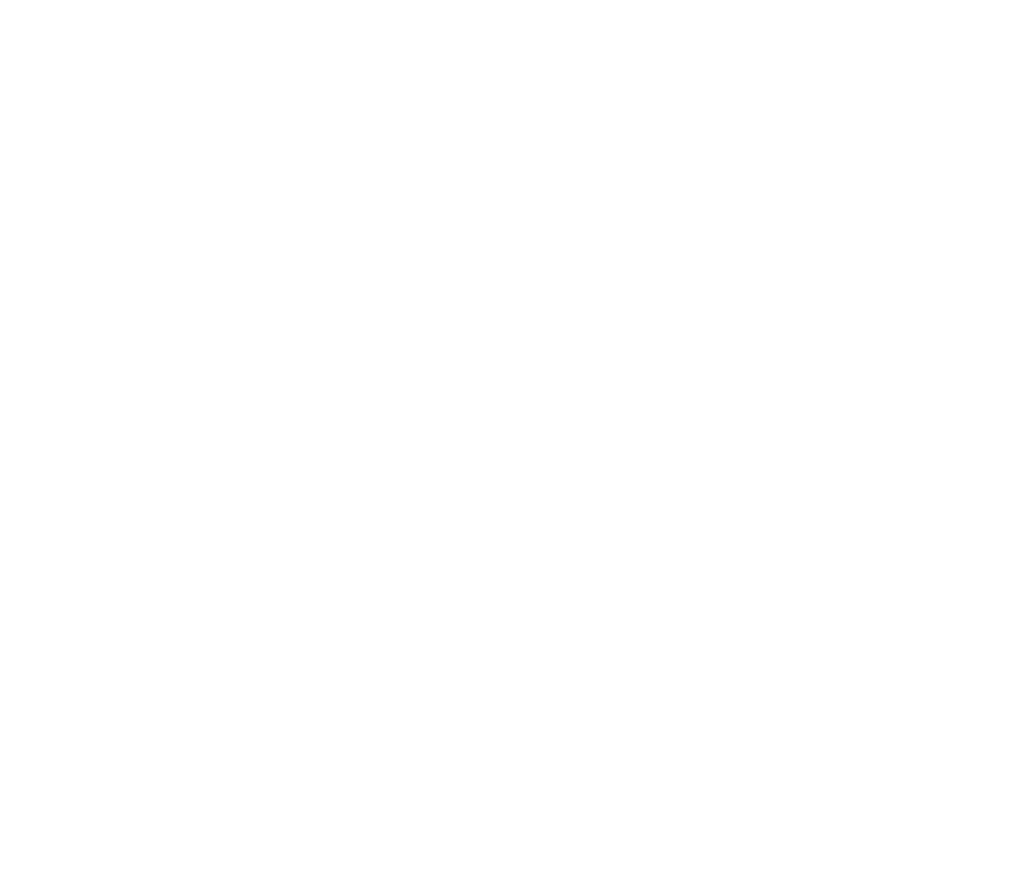
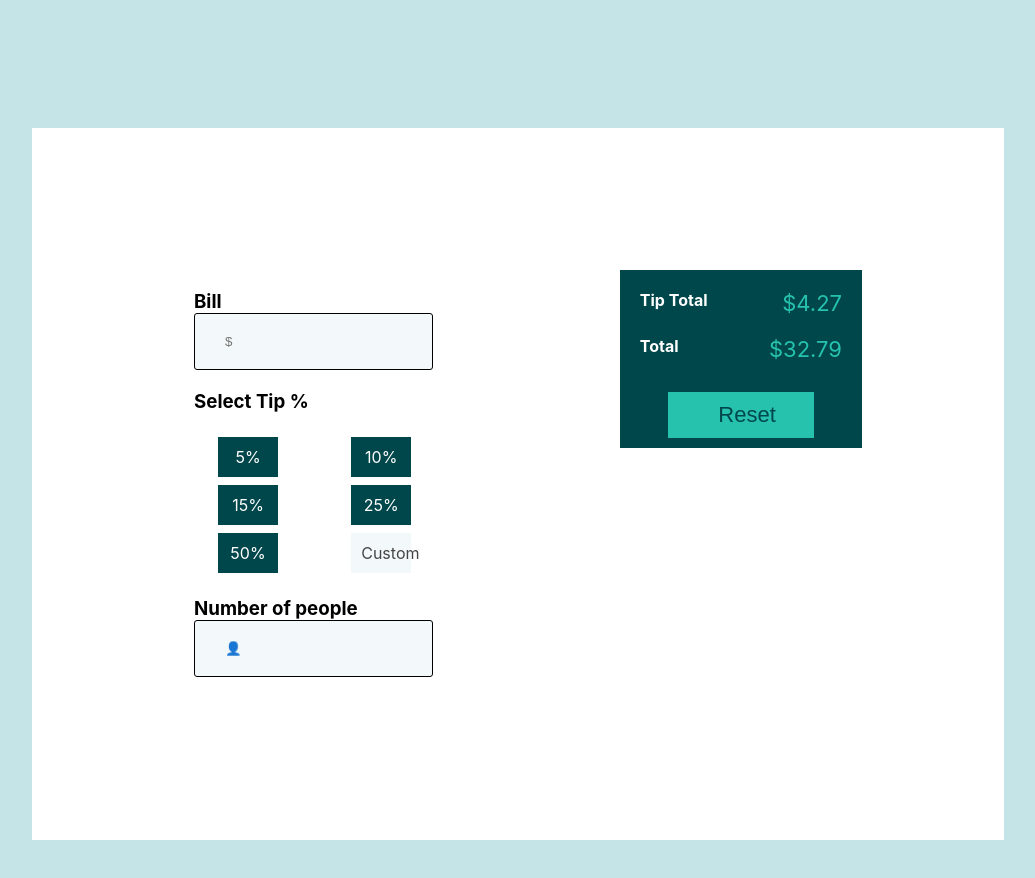
Before and after one commit to YordanDobrev97/literate-disco, a React (Create React App) app: page /projects/calculator in a window 1280 px wide. Before the commit this address had no page. Shown: the top 878 px of the page, without its empty margins (122-1157 px from the left). Before the commit the page ends 800 px from the top, so only its background shows below. Built offline with nearby package versions, Linux system fonts and the light colour scheme.

Commit message:
Add Calculator Page

```diff
--- a/src/App.tsx
+++ b/src/App.tsx
@@ -12,7 +12,7 @@
 import Login from './pages/auth/Login'
 import { Register } from './pages/auth/Register'
 import { ProjectList } from './pages/projects/ProjectList'
-import { ECommerce } from './pages/projects/index'
+import { ECommerce, CalculatorPage } from './pages/projects/index'
 import AuthContext from './context/authContext'
 
 function App() {
@@ -28,7 +28,7 @@
             <Route path="/auth/signUp" element={<Register />} />
             <Route path="projects" element={<ProjectList />} />
             <Route path="projects/ecommerce" element={<ECommerce />} />
-
+            <Route path="projects/calculator" element={<CalculatorPage />}/>
           </Routes>
         </Box>
       </AuthContext.Provider>
--- /dev/null
+++ b/src/components/calculator/Container.tsx
@@ -0,0 +1,17 @@
+import React from 'react'
+
+interface ContainerProps {
+  title: string
+  children: React.ReactNode
+}
+
+const Container = ({ title, children }: ContainerProps) => {
+  return (
+    <div>
+      <h3>{title}</h3>
+      {children}
+    </div>
+  )
+}
+
+export default Container
--- /dev/null
+++ b/src/components/calculator/Input.tsx
@@ -0,0 +1,17 @@
+import styles from '../../styles/calculator/main.module.css'
+
+interface InputProps {
+  placeholder: string
+}
+
+const Input = ({ placeholder }: InputProps) => {
+  return (
+    <input
+      type='number'
+      className={styles.input}
+      placeholder={placeholder}
+    />
+  )
+}
+
+export default Input
--- /dev/null
+++ b/src/components/calculator/PercentContainer.tsx
@@ -0,0 +1,25 @@
+import { useState } from 'react'
+import styles from '../../styles/calculator/main.module.css'
+
+const PercentContainer = () => {
+  const [rates, setRates] = useState<number[]>([
+    5, 10, 15, 25, 50
+  ])
+  let classNameType = ''
+  const selectRate = (target: any) => {
+    classNameType += 'active'
+    target.classList.add('active')
+  }
+
+  return (
+    <div className={styles['percent-container']}>
+      {rates && rates.map((rate, i) => {
+        return (
+          <p className={classNameType} key={i} onClick={(e) => selectRate(e.target)}>{rate}%</p>
+        )})}
+      <p className={styles['custom']}>Custom</p>
+    </div>
+  )
+}
+
+export default PercentContainer
--- /dev/null
+++ b/src/components/calculator/RightSidebar.tsx
@@ -0,0 +1,22 @@
+import styles from '../../styles/calculator/main.module.css'
+
+const RightSidebar = () => {
+  return (
+    <div className={styles['right-container']}>
+      <div style={{ display: 'flex', justifyContent: 'space-between' }}>
+        <h4>Tip Total</h4>
+        <span className={styles.price}>$4.27</span>
+      </div>
+      <div style={{ display: 'flex', justifyContent: 'space-between' }}>
+        <h4>Total</h4>
+        <span className={styles.price}>$32.79</span>
+      </div>
+
+      <div style={{ width: '60%', margin: 'auto' }}>
+        <button className={styles['reset-btn']}>Reset</button>
+      </div>
+    </div>
+  )
+}
+
+export default RightSidebar
--- /dev/null
+++ b/src/pages/projects/Calculator.tsx
@@ -0,0 +1,31 @@
+import styles from '../../styles/calculator/main.module.css'
+
+import Container from '../../components/calculator/Container'
+import Input from '../../components/calculator/Input'
+import RightSidebar from '../../components/calculator/RightSidebar'
+import PercentContainer from '../../components/calculator/PercentContainer'
+
+const CalculatorPage = () => {
+  return (
+    <div className={styles['main-calculator-container']}>
+      <div style={{ display: 'flex', justifyContent: 'space-between' }}>
+        <div>
+          <Container title='Bill'>
+            <Input placeholder='$' />
+          </Container>
+
+          <Container title='Select Tip %'>
+            <PercentContainer />
+          </Container>
+
+          <Container title='Number of people'>
+           <Input placeholder='👤'/>
+          </Container>
+        </div>
+        <RightSidebar />
+      </div>
+    </div>
+  )
+}
+
+export default CalculatorPage
--- a/src/pages/projects/ProjectList.tsx
+++ b/src/pages/projects/ProjectList.tsx
@@ -29,6 +29,12 @@
       name: 'E-commerce',
       image: '/ecommerce.png',
       link: 'ecommerce',
+    },
+    {
+      id: 2,
+      name: 'Tips Calculator',
+      image: '/calculator.png',
+      link: 'calculator'
     }
   ])
   return (
@@ -42,7 +48,7 @@
               <CardMedia
                 component="img"
                 height="240"
-                image='/ecommerce.png'
+                image={project.image}
                 alt="green iguana"
               />
               <CardContent>
@@ -50,7 +56,7 @@
                   {project.name}
                 </Typography>
                 <Typography variant="body2" color="text.secondary">
-                  Landing page for e-commerce, made according to a specific figma design
+                  Landing page made according to a specific figma design
                 </Typography>
               </CardContent>
             </CardActionArea>
--- a/src/pages/projects/index.tsx
+++ b/src/pages/projects/index.tsx
@@ -1,5 +1,7 @@
 import ECommerce from './ECommerce'
+import CalculatorPage from './Calculator'
 
 export {
     ECommerce,
+    CalculatorPage
 }
--- /dev/null
+++ b/src/styles/calculator/main.module.css
@@ -0,0 +1,78 @@
+*, html {
+  margin: 0;
+  padding: 0;
+}
+
+body {
+  background-color: #C5E4E7 !important;
+}
+
+.main-calculator-container {
+  width: 60%;
+  padding: 8%;
+  margin: 10% auto;
+  background-color: white;
+}
+
+.main-calculator-container div {
+  margin: 20px;
+}
+
+.input {
+  border: 1px solid black;
+  padding: 20px 30px;
+  width: '100%';
+  border-radius: 3px;
+  background-color: #F3F9FA;
+}
+
+.percent-container {
+  width: 55%;
+  color: white;
+  text-align: center;
+  display: flex;
+  justify-content: space-between;
+  flex-wrap: wrap;
+}
+
+.percent-container p{
+  background-color: #00474B;
+  padding: 10px;
+  margin: 4px;
+  width: 40px;
+  height: 10%;
+  cursor: pointer;
+}
+
+.active {
+  background-color: #26C2AE !important;
+  color: #00474B !important;
+}
+
+.custom {
+  background-color: #F3F9FA !important;
+  color: rgb(68, 68, 68);
+}
+
+.right-container {
+  height: 70%;
+  width: 40%;
+  background-color: #00474B;
+  color: white;
+}
+
+.reset-btn {
+  background-color: #26C2AE;
+  color: #00474B;
+  border: none;
+  padding: 10px 50px;
+  margin: 10px 0;
+  width: 100%;
+  font-size: 22px;
+  text-align: center;
+}
+
+.price {
+  color: #26C2AE;
+  font-size: 22px;
+}
```
Also changed, not shown: public/calculator.png (added).
